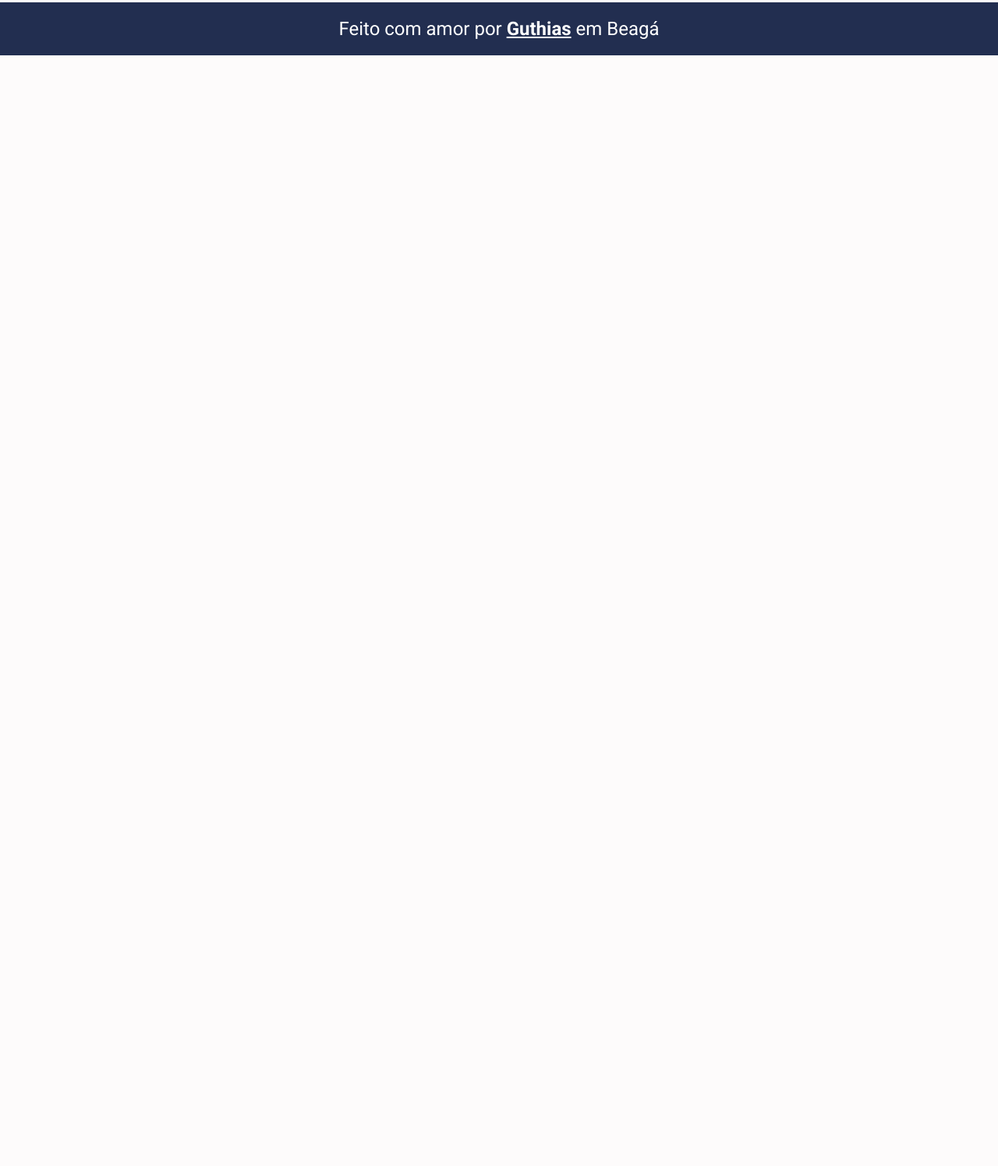
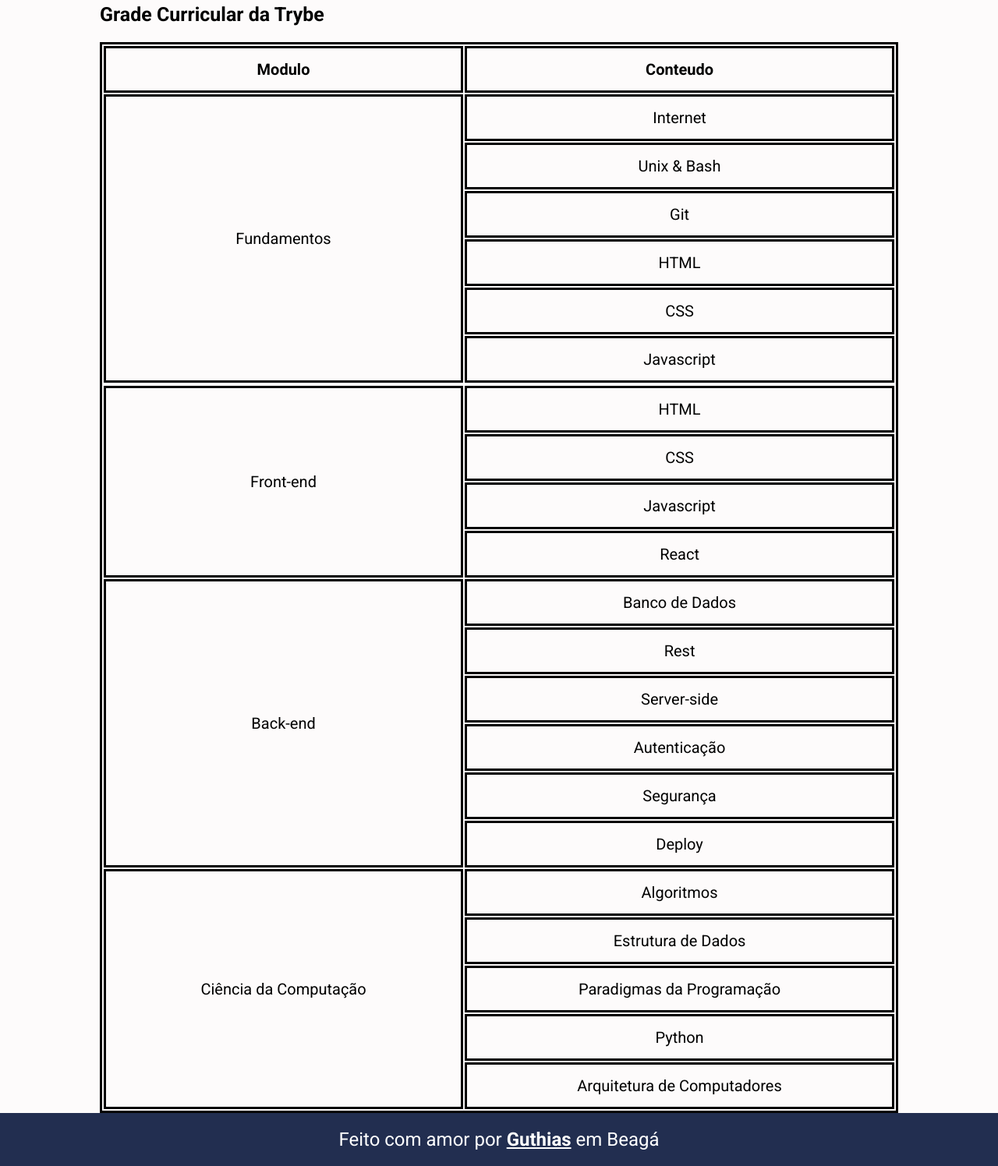
Before and after one commit to Guthias/lessons-learned, a plain HTML site: page index.html in a window 1280 px wide. Shown: the part 1335-2831 px from the top of the page at 78% size. Before the commit the page ends 1406 px from the top, so only its background shows below. Drawn offline with Linux system fonts and the light colour scheme.

Commit message:
Criando a tabela

```diff
--- a/index.html
+++ b/index.html
@@ -89,8 +89,101 @@
       </ul>
     </section>
 
+    <section>
+      <!--Referencia: https://blog.betrybe.com/wp-content/uploads/2021/07/Trybe_ProgramaFormacao_Turma-XP.pdf-->
 
+      <caption>
+        <h2>Grade Curricular da Trybe</h2>
+      </caption>
 
+      <table>
+        <thead>
+          <tr>
+            <th>Modulo</th>
+            <th>Conteudo</th>
+          </tr>
+        </thead>
+
+        <tbody>
+          <!--Conteudos de Fundamentos-->
+          <tr>
+            <td rowspan="6">Fundamentos</td>
+            <td>Internet</td>
+          </tr>
+          <tr>
+            <td>Unix & Bash</td>
+          </tr>
+          <tr>
+            <td>Git</td>
+          </tr>
+          <tr>
+            <td>HTML</td>
+          </tr>
+          <tr>
+            <td>CSS</td>
+          </tr>
+          <tr>
+            <td>Javascript</td>
+          </tr>
+          <tr>
+
+          <!--Conteudos de Front-End-->
+          <tr>
+            <td rowspan="4">Front-end</td>
+            <td>HTML</td>
+          </tr>
+          <tr>
+            <td>CSS</td>
+          </tr>
+          <tr>
+            <td>Javascript</td>
+          </tr>
+          <tr>
+            <td>React</td>
+          </tr>
+
+           <!--Conteudos de Back-End-->
+
+           <tr>
+            <td rowspan="6">Back-end</td>
+            <td>Banco de Dados</td>
+          </tr>
+          <tr>
+            <td>Rest</td>
+          </tr>
+          <tr>
+            <td>Server-side</td>
+          </tr>
+          <tr>
+            <td>Autenticação</td>
+          </tr>
+          <tr>
+            <td>Segurança</td>
+          </tr>
+          <tr>
+            <td>Deploy</td>
+          </tr>
+
+          <!--Conteudos Ciencia da Computação-->
+          <tr>
+            <td rowspan="5">Ciência da Computação</td>
+            <td>Algoritmos</td>
+          </tr>
+          <tr>
+            <td>Estrutura de Dados</td>
+          </tr>
+          <tr>
+            <td>Paradigmas da Programação</td>
+          </tr>
+          <tr>
+            <td>Python</td>
+          </tr>
+          <tr>
+            <td>Arquitetura de Computadores</td>
+          </tr>
+        </tbody>
+      </table>
+    </section>
   </main>
 
   <footer id="rodape">
--- a/style.css
+++ b/style.css
@@ -103,6 +103,24 @@ main h2 {
   text-align: justify;
 }
 
+/* Estilos referentes a Tabela */
+table {
+  border: 3px solid black;
+  width: 100%;
+}
+
+table * {
+  border: 3px solid black;
+}
+
+table tr {
+  text-align: center;
+}
+
+table td , table th {
+  padding: 15px 20px;
+}
+
 footer {
   background-color: rgb(34, 46, 80);
   padding: 20px;
```
